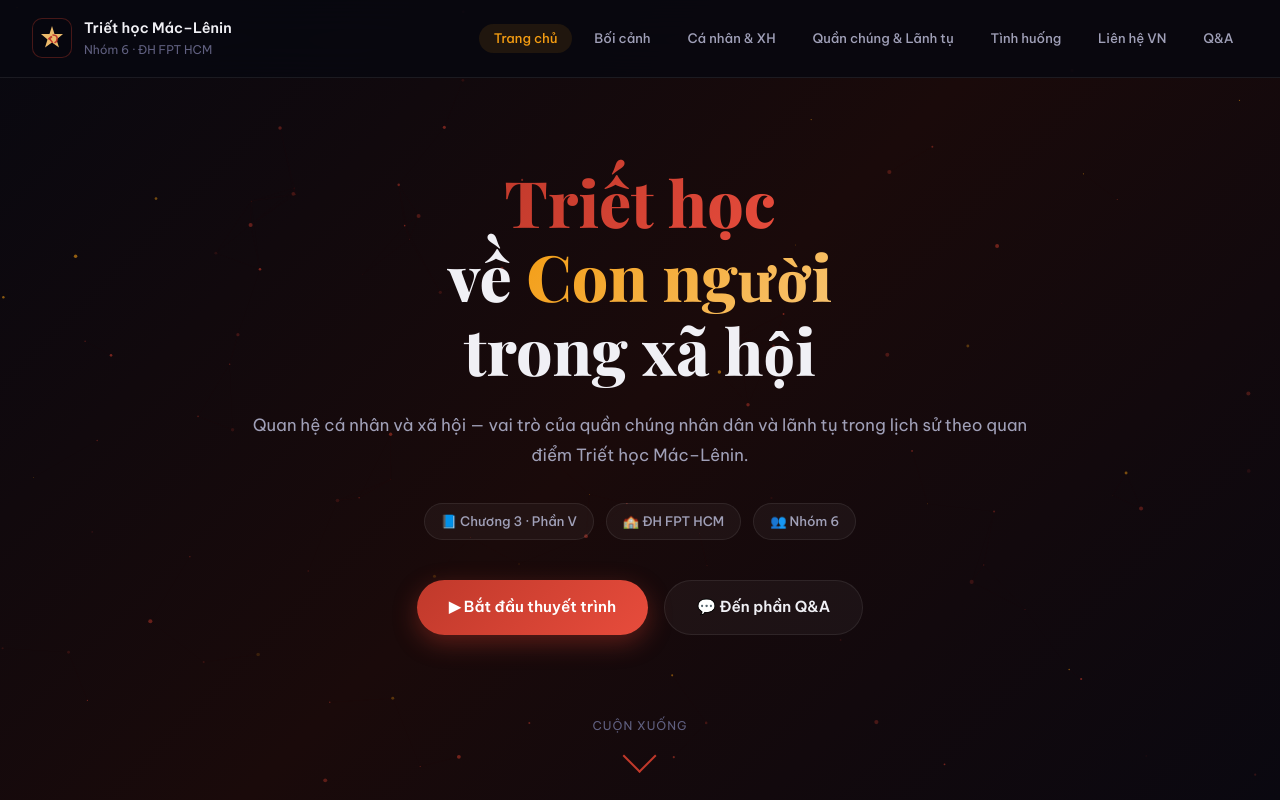
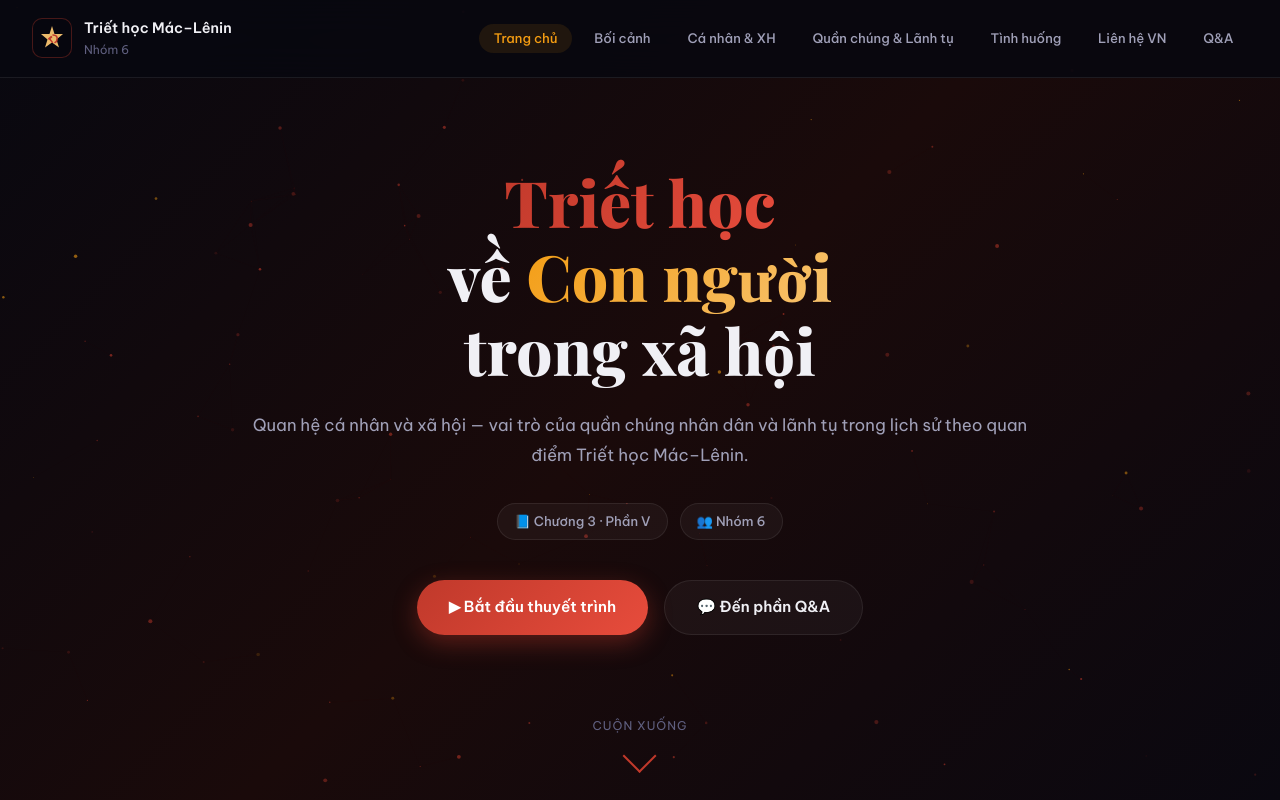
Before and after one commit to ptdtan43/MLN111, a plain HTML site: page index.html in a window 1280 px wide. Shown: the top 800 px of the page. Drawn offline with nearby package versions, Linux system fonts and the light colour scheme; animation ran at ten frames a second; a web font is replaced by a local one.

Commit message:
Remove FPT HCM from visible HTML body

```diff
--- a/index.html
+++ b/index.html
@@ -39,7 +39,7 @@
       </div>
       <div>
         <div class="nav-title">Triết học Mác–Lênin</div>
-        <div class="nav-subtitle">Nhóm 6 · ĐH FPT HCM</div>
+        <div class="nav-subtitle">Nhóm 6</div>
       </div>
     </div>
     <ul class="nav-links">
@@ -76,7 +76,6 @@
 
         <div class="hero-meta">
           <span class="hero-tag">📘 Chương 3 · Phần V</span>
-          <span class="hero-tag">🏫 ĐH FPT HCM</span>
           <span class="hero-tag">👥 Nhóm 6</span>
 
         </div>
@@ -688,7 +687,7 @@
      FOOTER
      ═══════════════════════════════════════ -->
   <footer>
-    <p>MLN111 · Triết học Mác–Lênin · <span>Nhóm 6</span> · ĐH FPT HCM · 2025</p>
+    <p>MLN111 · Triết học Mác–Lênin · <span>Nhóm 6</span> · 2025</p>
     <p style="margin-top:0.4rem;font-size:0.78rem;">Chương 3 – Phần V: Triết học về con người</p>
   </footer>
 
```
